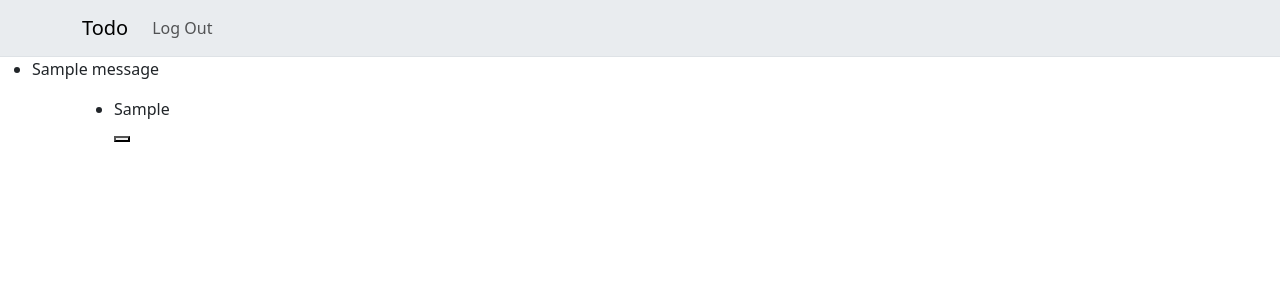
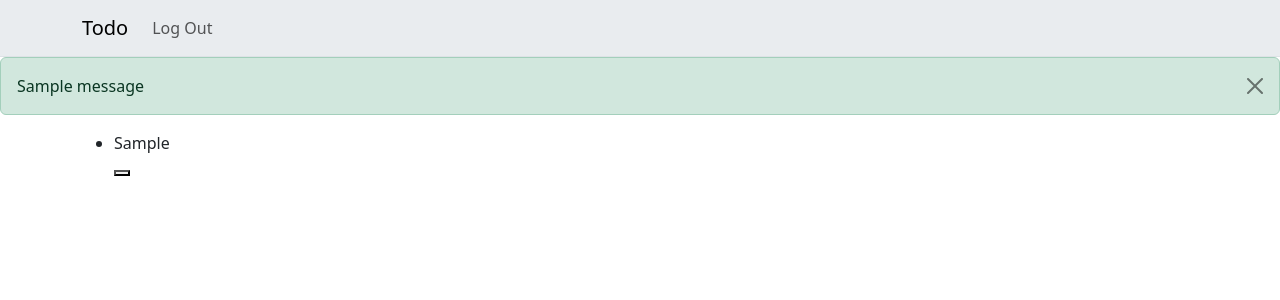
Before and after one commit to jpadden01/todo-app, a Flask app: page / in a window 1280 px wide. Shown: the top 300 px of the page. Run offline with Flask 3, Linux system fonts and the light colour scheme; a user stored in the database is signed in; tables that the repository leaves empty hold one stand-in row (values such as "Sample post"); one stand-in notice (Sample message) is shown.

Commit message:
Styled flashed messages

```diff
--- a/todo/templates/layout.html
+++ b/todo/templates/layout.html
@@ -37,13 +37,14 @@
                 </div>
             </nav>
 
-            {% with messages = get_flashed_messages() %}
+            {% with messages = get_flashed_messages(with_categories=True) %}
                 {% if messages %}
-                    <ul class="flashes">
-                        {% for message in messages %}
-                            <li>{{ message }}</li>
-                        {% endfor %}
-                    </ul>
+                    {% for category, message in messages %}
+                        <div class="alert alert-{{ category }} alert-dismissible fade show" role="alert">
+                            {{ message }}
+                            <button type="button" class="btn-close" data-bs-dismiss="alert" aria-label="Close"></button>
+                        </div>
+                    {% endfor %}
                 {% endif %}
             {% endwith %}
         </header>
```
